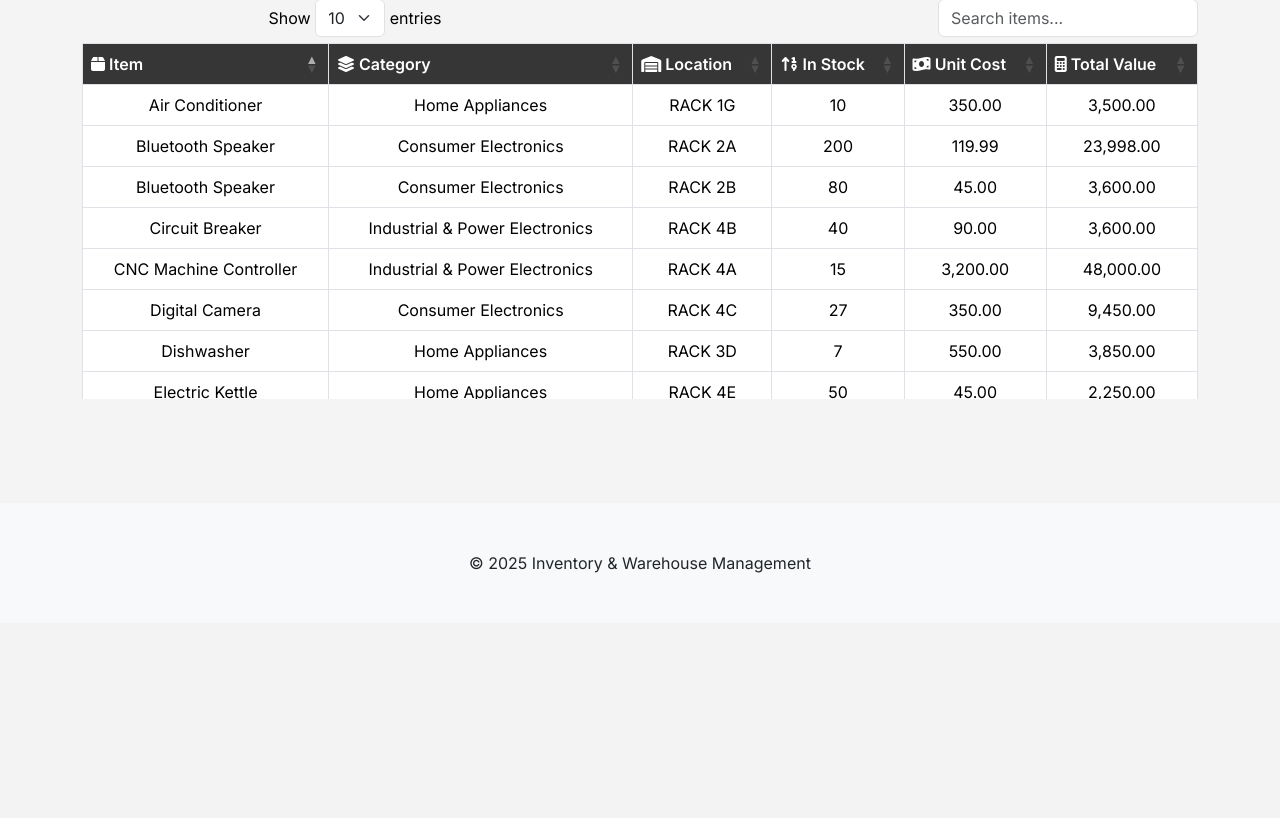
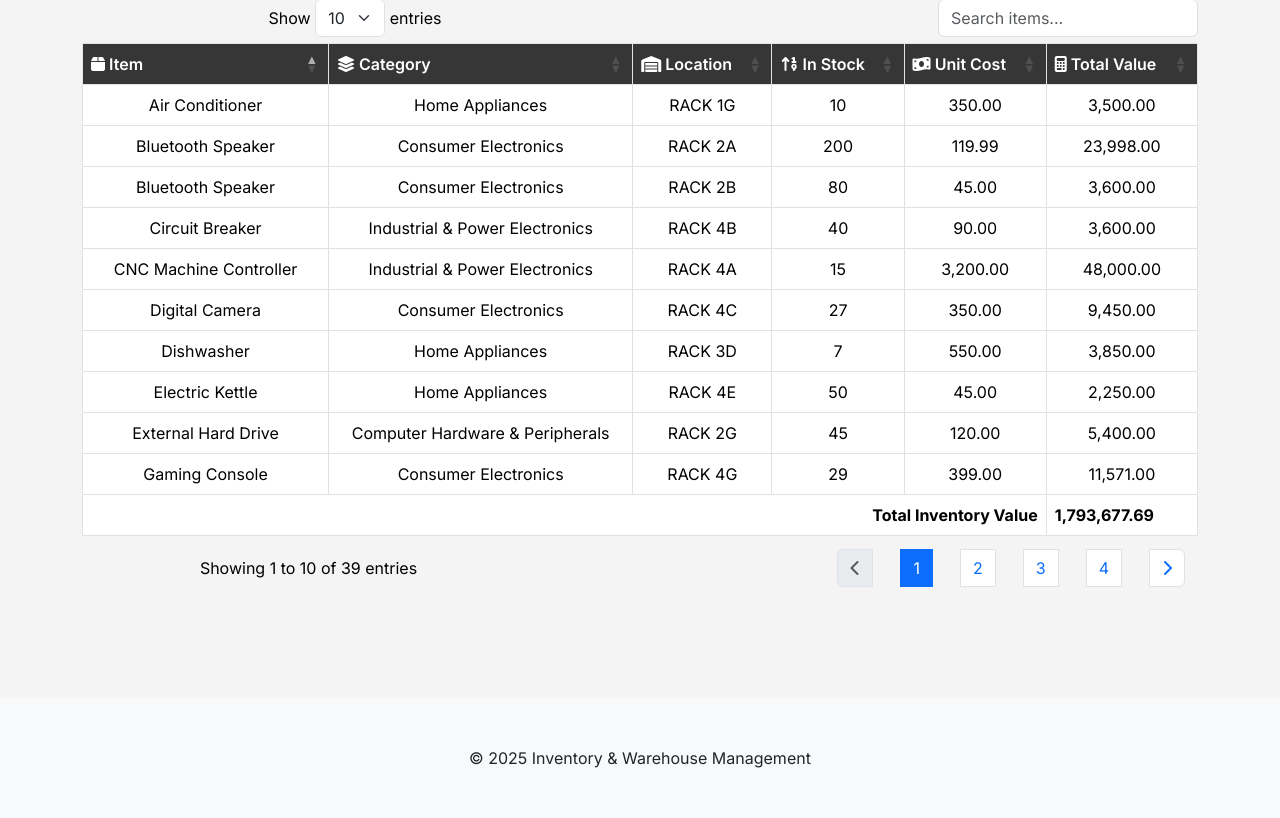
Before and after one commit to Scammur/ITECPROJECT, a PHP site: page /inventory-valuation.php in a window 1280 px wide. Shown: the part 312-1130 px from the top of the page. Before the commit the page ends 885 px from the top, so only its background shows below. Run offline with PHP 8.4, Linux system fonts and the light colour scheme; data comes from the database, SQL or seed files in the repository; some libraries are stand-ins or nearby versions.

Commit message:
Add files via upload

```diff
--- a/inventory-valuation.php
+++ b/inventory-valuation.php
@@ -108,8 +108,6 @@ include "config/config.php";
 
         /* Scrollable table container */
         .table-responsive {
-            max-height: 400px;
-            overflow-y: auto;
             display: block;
         }
 
```
